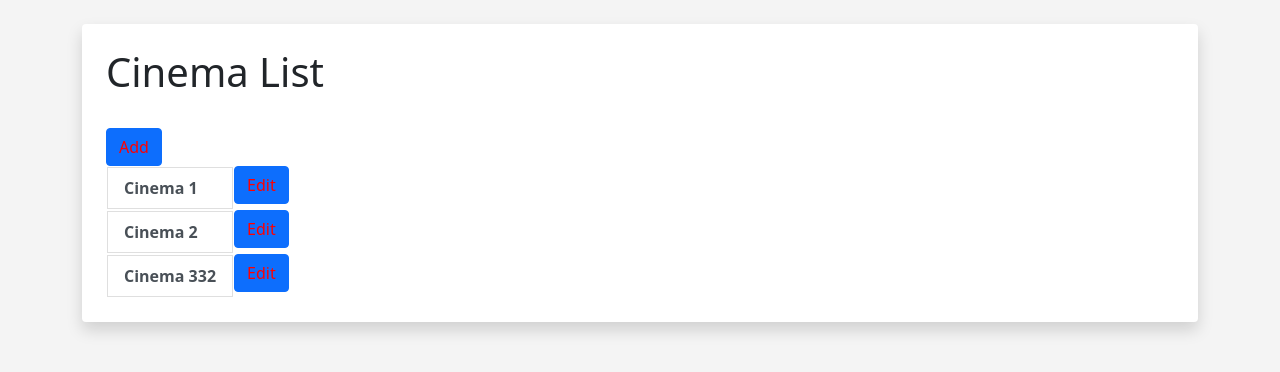
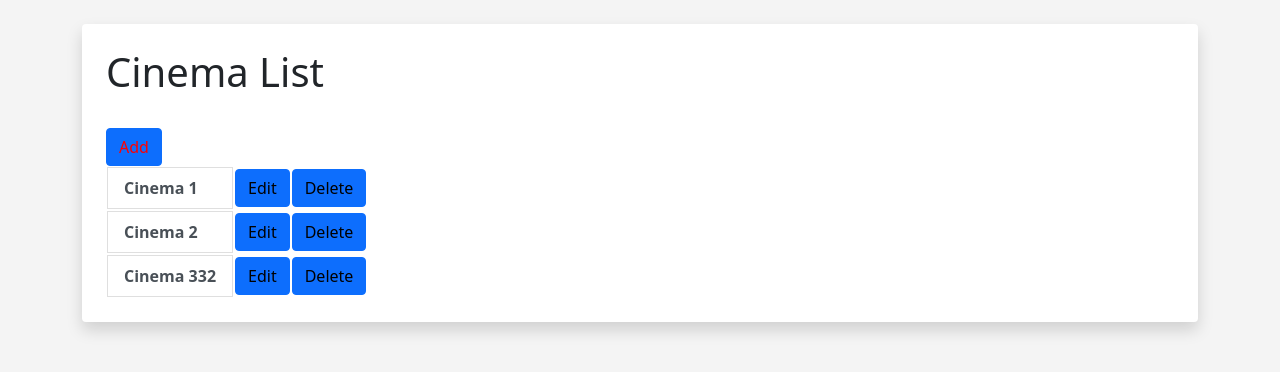
Before and after one commit to EinVaann/cinema-ticket-django, a Django app: page /cinema_list in a window 1280 px wide. Shown: the part 56-428 px from the top of the page. Run offline with Django 4.2, Linux system fonts and the light colour scheme; a user stored in the database is signed in; data comes from the database, SQL or seed files in the repository; both versions use the stored data as it was after the commit; lists and menus that the app fills with data are empty; some libraries are stand-ins or nearby versions.

Commit message:
Delete gần xong còn delete cinema hall

```diff
--- a/theater_ticket/members/templates/ui/cinema_list.html
+++ b/theater_ticket/members/templates/ui/cinema_list.html
@@ -25,9 +25,14 @@
     </label>
   </a>
   </th>
-  <th
+  <th>
   {% if user.is_superuser %}
-    <button type="button" class="btn btn-primary"><a style="text-decoration: none; color:red;"  href="{% url 'edit_cinema' cinema.id %}">Edit</a></button>
+    <button type="button" class="btn btn-primary"><a style="text-decoration: none; color:black;"  href="{% url 'edit_cinema' cinema.id %}">Edit</a></button>
+  {% endif %}
+  </th>
+  <th>
+  {% if user.is_superuser %}
+  <button type="button" class="btn btn-primary"><a style="text-decoration: none; color:black;"  href="{% url 'delete_cinema' cinema.id %}">Delete</a></button>
   {% endif %}
   </th>
   </tr>
--- a/theater_ticket/members/templates/ui/movie_list.html
+++ b/theater_ticket/members/templates/ui/movie_list.html
@@ -40,8 +40,12 @@
                       Info
                   </a>
                   {% if user.is_superuser %}
-                    <button type="button" class="btn btn-primary"><a style="text-decoration: none; color:red;"  href="{% url 'edit_movie' movie.id %}">
+                    <button type="button" class="btn btn-primary"><a style="text-decoration: none; color:black;"  href="{% url 'edit_movie' movie.id %}">
                         Edit
+                        </a>
+                    </button>
+                    <button type="button" class="btn btn-primary"><a style="text-decoration: none; color:black;"  href="{% url 'delete_movie' movie.id %}">
+                        Delete
                         </a>
                     </button>
                   {% endif %}
--- a/theater_ticket/members/templates/ui/payment_list.html
+++ b/theater_ticket/members/templates/ui/payment_list.html
@@ -42,6 +42,11 @@
             <a href="{% url 'edit_payment' payment.id %}" class="btn btn-primary" role="button">Edit</a>
             {% endif %}
         </th>
+        <th>
+          {% if user.is_superuser %}
+          <a href="{% url 'delete_payment' payment.id %}" class="btn btn-primary" role="button">Delete</a>
+          {% endif %}
+      </th>
     </tr>
       {% endfor %}
     </table>
--- a/theater_ticket/members/templates/ui/show_list.html
+++ b/theater_ticket/members/templates/ui/show_list.html
@@ -44,6 +44,9 @@
         <th>
           <a href="{% url 'edit_show' show.id %}" class="btn btn-primary" role="button">Edit</a>
         </th>
+        <th>
+          <a href="{% url 'delete_show' show.id %}" class="btn btn-primary" role="button">delete</a>
+        </th>
     </tr>
       {% endfor %}
     </table>
--- a/theater_ticket/members/templates/ui/show_seat_list.html
+++ b/theater_ticket/members/templates/ui/show_seat_list.html
@@ -41,7 +41,11 @@
             {{show_seat.booking_id}}
         </th>
         <th>
-            <a href="{% url 'edit_show_seat' show_seat.id %}" class="btn btn-primary" role="button">Edit</a>        </th>
+            <a href="{% url 'edit_show_seat' show_seat.id %}" class="btn btn-primary" role="button">Edit</a>
+        </th>
+        <th>
+          <a href="{% url 'delete_show_seat' show_seat.id %}" class="btn btn-primary" role="button">Delete</a>
+        </th>
     </tr>
       {% endfor %}
     </table>
--- a/theater_ticket/members/urls.py
+++ b/theater_ticket/members/urls.py
@@ -17,17 +17,24 @@ urlpatterns = [
     path('payment_list', views.get_all_payment, name='payment_list'),
     path('add_movie',views.add_movie, name='add_movie'),
     path('edit_movie/<movie_id>',views.edit_movie, name='edit_movie'),
+    path('delete_movie/<movie_id>',views.delete_movie, name='delete_movie'),
     path('admin_page',views.admin_page, name='admin_page'),
     path('add_show',views.add_show, name='add_show'),
     path('edit_show/<show_id>',views.edit_show, name='edit_show'),
+    path('delete_show/<show_id>',views.delete_show, name='delete_show'),
     path('add_cinema',views.add_cinema, name='add_cinema'),
-    path('edit_cinema/<cinema_id>',views.edit_cinema, name='edit_cinema'),
+    path('edit_cinema/<cinema_id>',views.delete_cinema, name='delete_cinema'),
+    path('delete_cinema/<cinema_id>',views.edit_cinema, name='edit_cinema'),
     path('add_booking',views.add_booking, name='add_booking'),
     path('add_show_seat',views.add_show_seat, name='add_show_seat'),
     path('add_payment',views.add_payment, name='add_payment'),
     path('edit_booking/<booking_id>',views.edit_booking, name='edit_booking'),
+    path('delete_booking/<booking_id>',views.delete_booking, name='delete_booking'),
+
     path('edit_show_seat/<show_seat_id>',views.edit_show_seat, name='edit_show_seat'),
+    path('delete_show_seat/<show_seat_id>',views.delete_show_seat, name='delete_show_seat'),
     path('edit_payment/<payment_id>',views.edit_payment, name='edit_payment'),
+    path('delete_payment/<payment_id>',views.delete_payment, name='delete_payment'),
     path('movie_info/<str:pk>/', views.get_movie_info, name='movie_info'),
 ]
 if settings.DEBUG:
--- a/theater_ticket/members/views.py
+++ b/theater_ticket/members/views.py
@@ -139,6 +139,11 @@ def edit_movie(request, movie_id):
     return render(request, 'ui/edit_movie.html', {'form': form, 'movie':movie })
 
 
+def delete_movie(request, movie_id):
+    movie = Movie.objects.get(pk =  movie_id).delete()
+    print(movie)
+    return HttpResponseRedirect('/movie_list')
+
 def add_show(request):
     submitted = False
     if request.method == "POST":
@@ -164,6 +169,10 @@ def edit_show(request, show_id):
         return HttpResponseRedirect('/show_list')
     return render(request, 'ui/edit_show.html', {'form1': form, 'show':show, 'movies':movies_dur })
 
+def delete_show(request, show_id):
+    show = Show.objects.get(pk =  show_id).delete()
+    return HttpResponseRedirect('/show_list')
+
 def add_cinema(request):
     submitted = False
     if request.method == "POST":
@@ -185,6 +194,11 @@ def edit_cinema(request, cinema_id):
         form.save()
         return HttpResponseRedirect('/cinema_list')
     return render(request, 'ui/edit_cinema.html', {'form': form, 'cinema': cinema })
+
+def delete_cinema(request, cinema_id):
+    cinema = Cinema.objects.get(pk =  cinema_id).delete()
+    return HttpResponseRedirect('/cinema_list')
+
 def add_booking(request):
     submitted = False
     if request.method == "POST":
@@ -198,6 +212,9 @@ def add_booking(request):
             submitted=True
     return render(request, 'ui/add_booking.html', {'form1': form1 , 'submitted':submitted})
 
+def delete_booking(request, booking_id):
+    booking = Booking.objects.get(pk =  booking_id).delete()
+    return HttpResponseRedirect('/booking_list')
 
 def add_show_seat(request):
     submitted = False
@@ -212,6 +229,9 @@ def add_show_seat(request):
             submitted=True
     return render(request, 'ui/add_show_seat.html', {'form1': form1 , 'submitted':submitted})
 
+def delete_show_seat(request, show_seat_id):
+    show_seat = Show_Seat.objects.get(pk =  show_seat_id).delete()
+    return HttpResponseRedirect('/show_seat_list')
 
 def add_payment(request):
     submitted = False
@@ -226,6 +246,9 @@ def add_payment(request):
             submitted=True
     return render(request, 'ui/add_payment.html', {'form1': form1 , 'submitted':submitted})
 
+def delete_payment(request, payment_id):
+    payment = Payment.objects.get(pk =  payment_id).delete()
+    return HttpResponseRedirect('/payment_list')
 
 #edit
 
```
Also changed, not shown: theater_ticket/members/templates/ui/booking_list.html (+6 -1 lines), theater_ticket/db.sqlite3.
